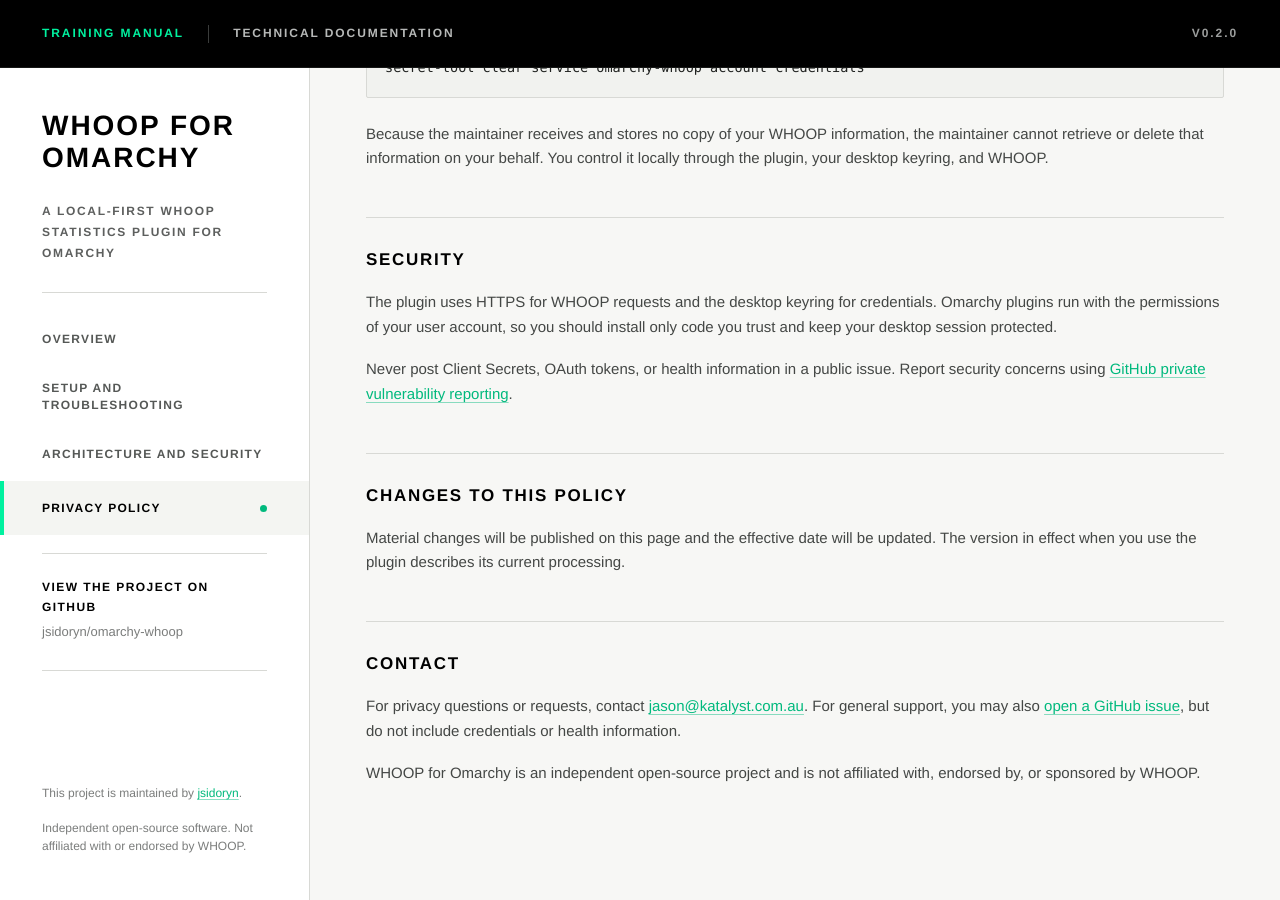
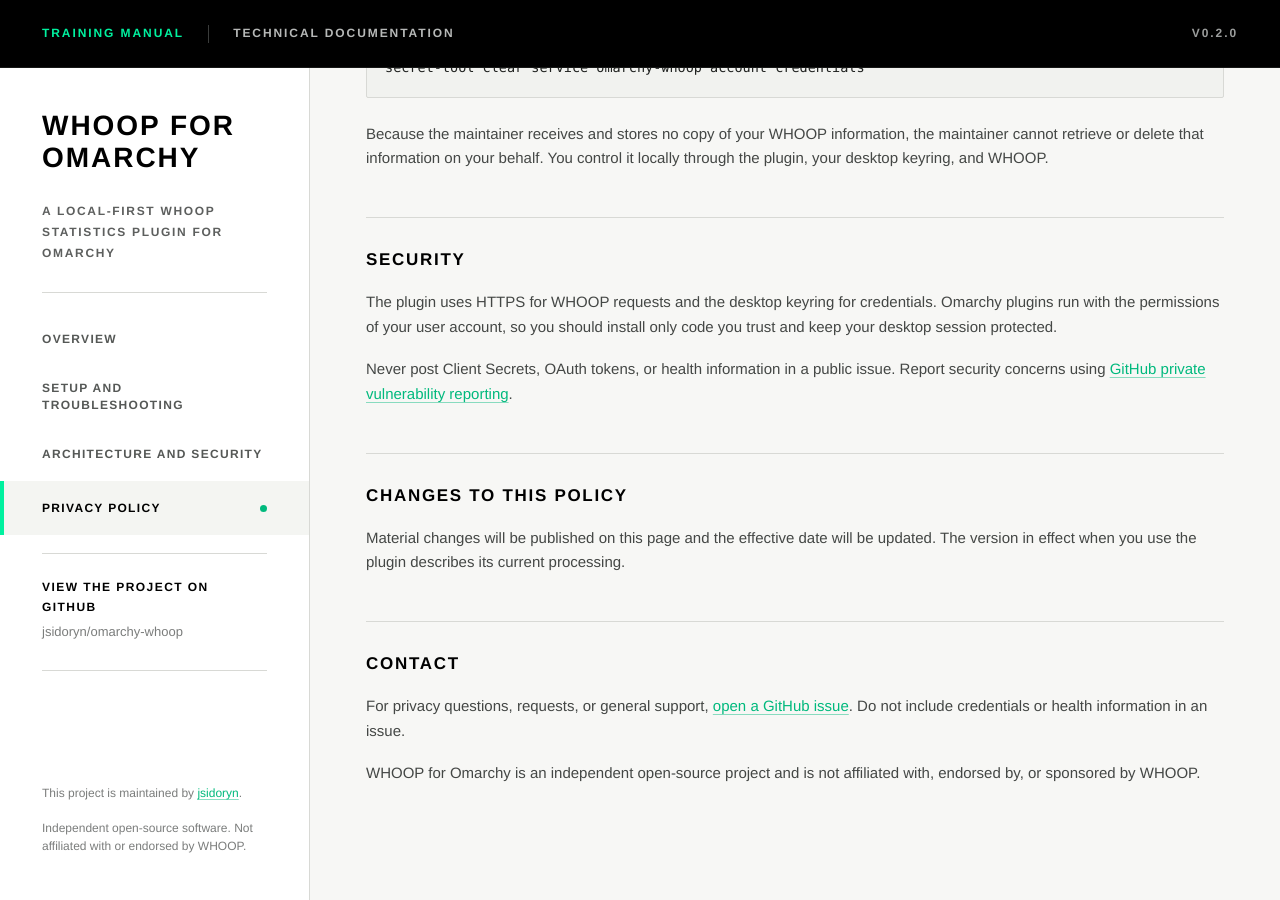
Before and after one commit to jsidoryn/omarchy-whoop, a Jekyll site: the page built from docs/privacy/index.md, in a window 1280 px wide and 900 px high, scrolled down 2222 px. Built offline with Jekyll 4.4.1, drawn with Linux system fonts in a browser that asks for light colours.

Commit message:
docs: route security and privacy contact through GitHub issues
Removes the maintainer email address from SECURITY.md and the privacy
policy; private vulnerability reporting and GitHub issues are the
supported channels.

Co-Authored-By: Claude Code <noreply@anthropic.com>
Claude-Session: https://claude.ai/code/session_01QnbWWTKLTsFkesw7PsVg19

```diff
--- a/docs/privacy/index.md
+++ b/docs/privacy/index.md
@@ -79,6 +79,6 @@ Material changes will be published on this page and the effective date will be u
 
 ## Contact
 
-For privacy questions or requests, contact [jason@katalyst.com.au](mailto:jason@katalyst.com.au). For general support, you may also [open a GitHub issue](https://github.com/jsidoryn/omarchy-whoop/issues), but do not include credentials or health information.
+For privacy questions, requests, or general support, [open a GitHub issue](https://github.com/jsidoryn/omarchy-whoop/issues). Do not include credentials or health information in an issue.
 
 WHOOP for Omarchy is an independent open-source project and is not affiliated with, endorsed by, or sponsored by WHOOP.
```
Also changed, not shown: SECURITY.md (+1 -1 lines).
